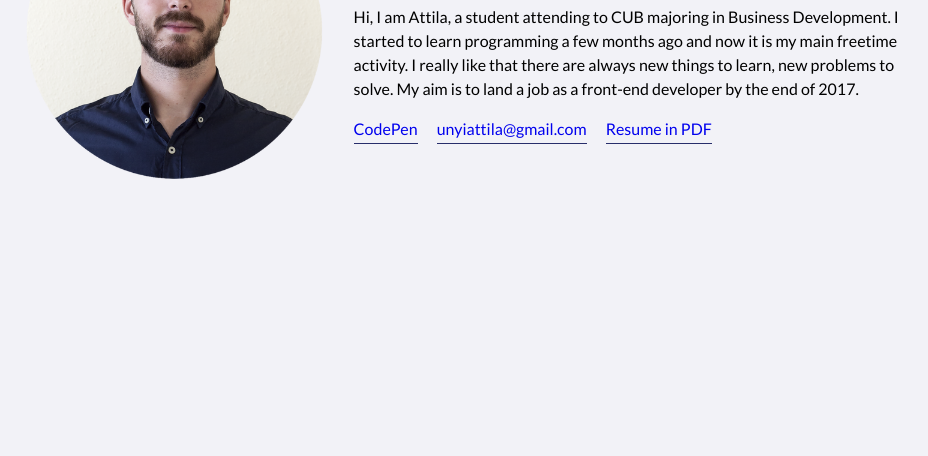
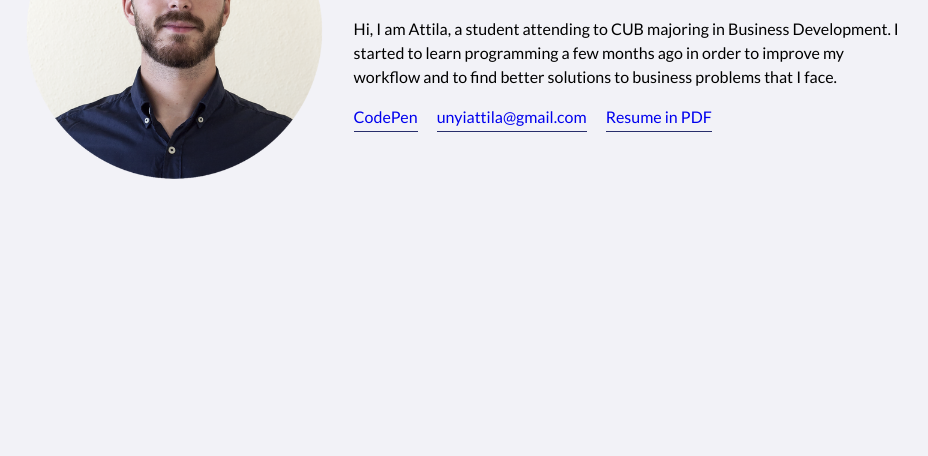
Before and after one commit to unyiattila/unyiattila.github.io, a plain HTML site: page index.html in a window 1280 px wide. Shown: the part 344-800 px from the top of the page, without its empty margins (188-1116 px from the left). Drawn offline with Linux system fonts and the light colour scheme.

Commit message:
Add existing file

```diff
--- a/index.html
+++ b/index.html
@@ -2,6 +2,7 @@
 <html>
   <head>
     <meta charset="utf-8">
+    <meta name="viewport" content="width=device-width,initial-scale=1.0">
     <title>Attila Unyi</title>
 
     <link rel="stylesheet" href="https://fonts.googleapis.com/css?family=Lato:400,400i,700">
@@ -16,9 +17,8 @@
         <h2>Student | Developer | Economist</h2>
         <p>
           Hi, I am Attila, a student attending to CUB majoring in Business Development.
-          I started to learn programming a few months ago and now it is my main freetime activity.
-          I really like that there are always new things to learn, new problems to solve. My aim is
-          to land a job as a front-end developer by the end of 2017.
+          I started to learn programming a few months ago in order to improve my workflow and to
+          find better solutions to business problems that I face.
         </p>
         <p>
           <a href="https://codepen.io/unyiattila/">CodePen</a>
```
